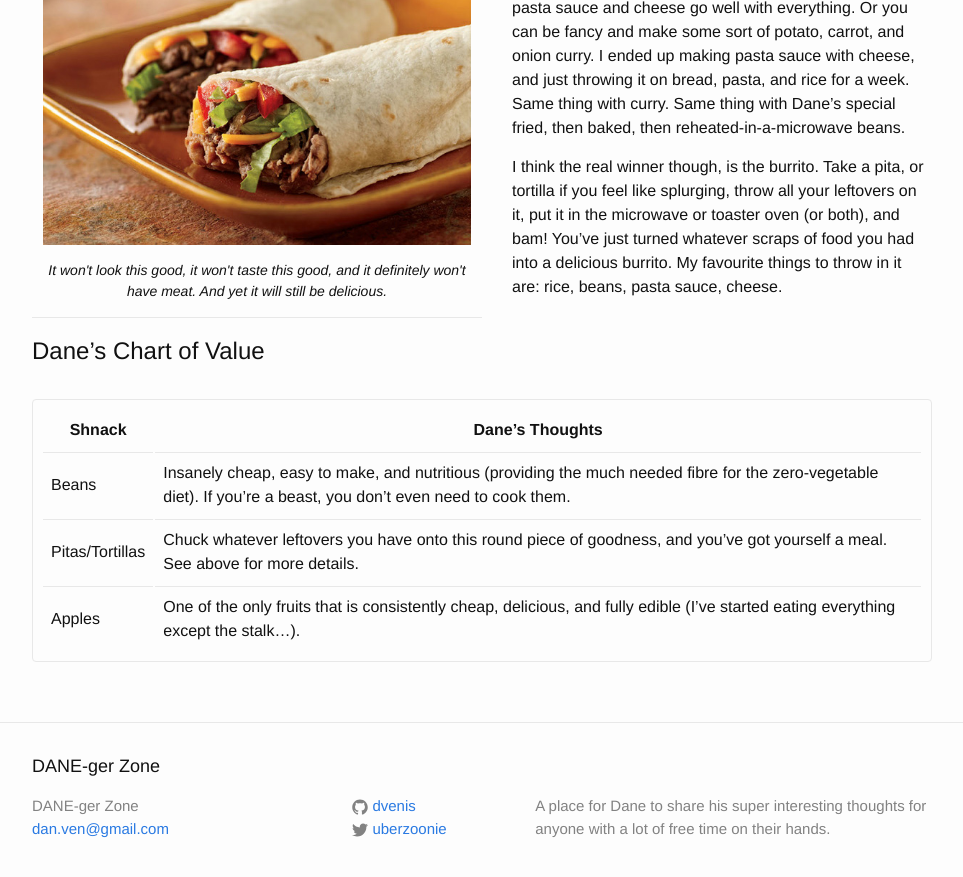
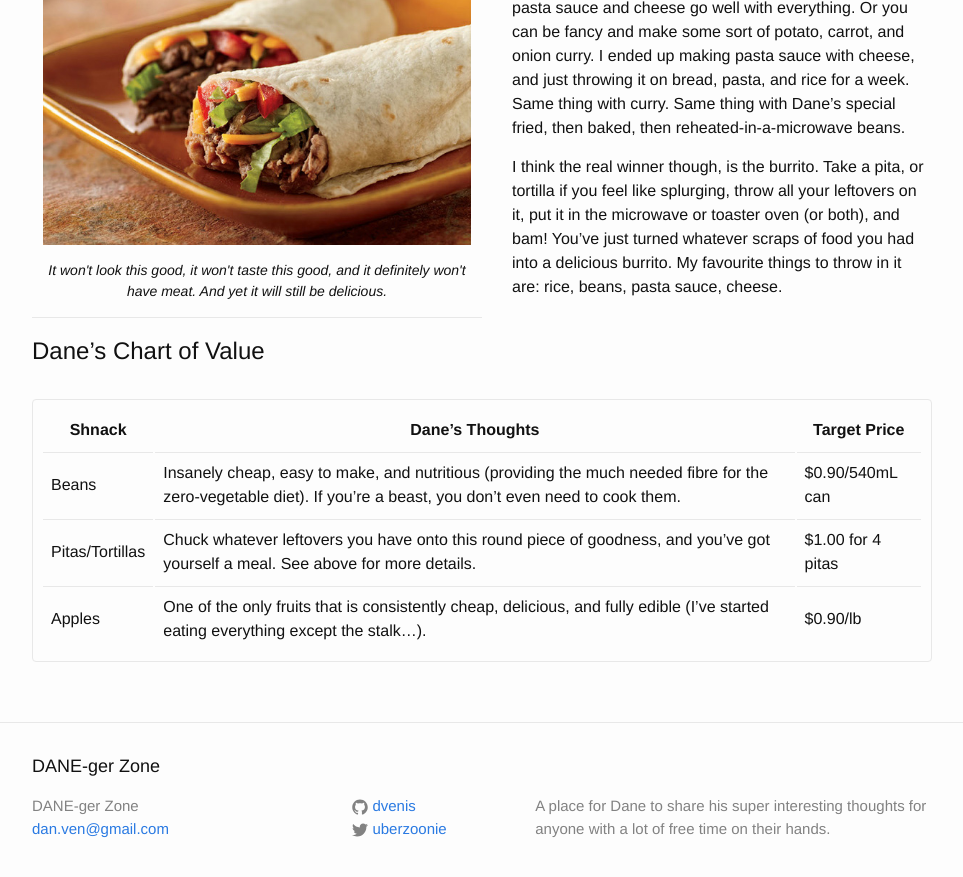
Before and after one commit to dvenis/dvenis.github.io, a Jekyll site: the page built from _posts/2015-03-02-le-groceries-de-la-january.md, in a window 1280 px wide and 900 px high, scrolled down 929 px. Shown: the top 877 px of the window, without its empty margins (158-1121 px from the left). Built offline with Jekyll 4.4.1, drawn with Linux system fonts in a browser that asks for light colours.

Commit message:
Moved the cabbage image slightly. Added target price to January post.

```diff
--- a/_posts/2015-03-02-le-groceries-de-la-january.md
+++ b/_posts/2015-03-02-le-groceries-de-la-january.md
@@ -31,8 +31,8 @@ I think the real winner though, is the burrito. Take a pita, or tortilla if you
 #Dane's Chart of Value
 
 
-| Shnack          | Dane's Thoughts |
-|-----------------|-------------------------------------------------------------------------------------------------------------------------------------------------|
-| Beans           | Insanely cheap, easy to make, and nutritious (providing the much needed fibre for the zero-vegetable diet). If you're a beast, you don't even need to cook them. |
-| Pitas/Tortillas | Chuck whatever leftovers you have onto this round piece of goodness, and you've got yourself a meal. See above for more details.                |
-| Apples          | One of the only fruits that is consistently cheap, delicious, and fully edible (I've started eating everything except the stalk...).            |
+| Shnack          | Dane's Thoughts | Target Price |
+|-----------------|-----------------|--------------|
+| Beans           | Insanely cheap, easy to make, and nutritious (providing the much needed fibre for the zero-vegetable diet). If you're a beast, you don't even need to cook them. | $0.90/540mL can
+| Pitas/Tortillas | Chuck whatever leftovers you have onto this round piece of goodness, and you've got yourself a meal. See above for more details.                | $1.00 for 4 pitas
+| Apples          | One of the only fruits that is consistently cheap, delicious, and fully edible (I've started eating everything except the stalk...). | $0.90/lb
```
Also changed, not shown: _posts/2015-03-04-february-grocery-learnings.md (+2 -2 lines).
